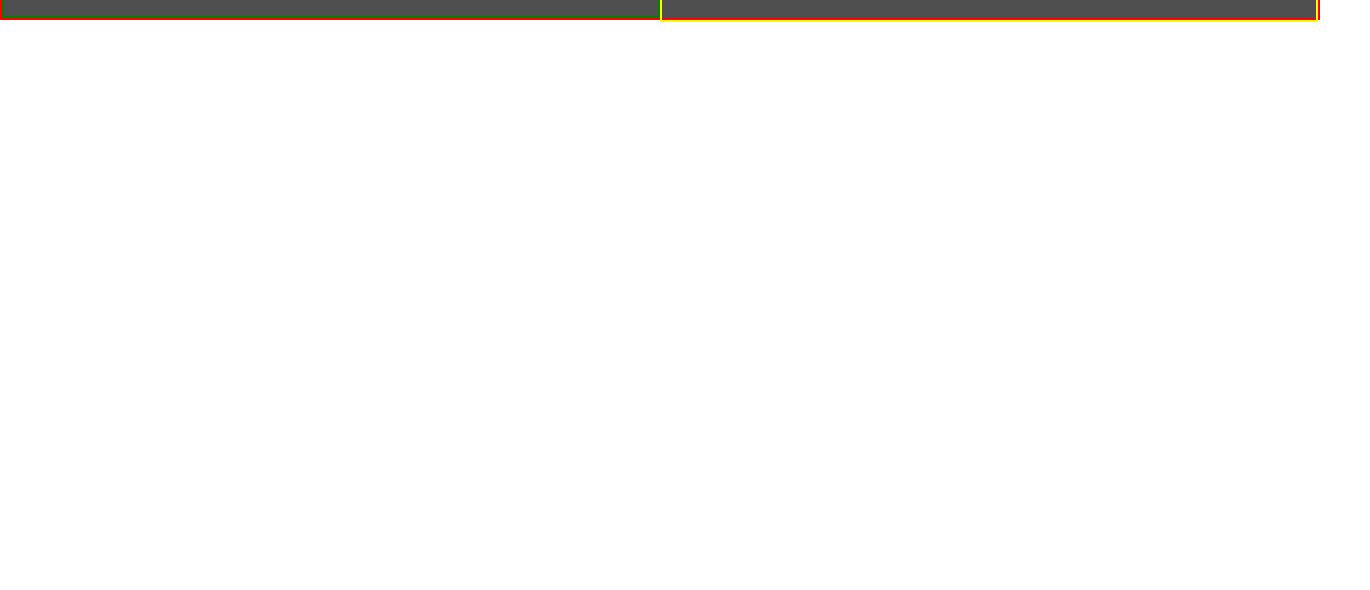
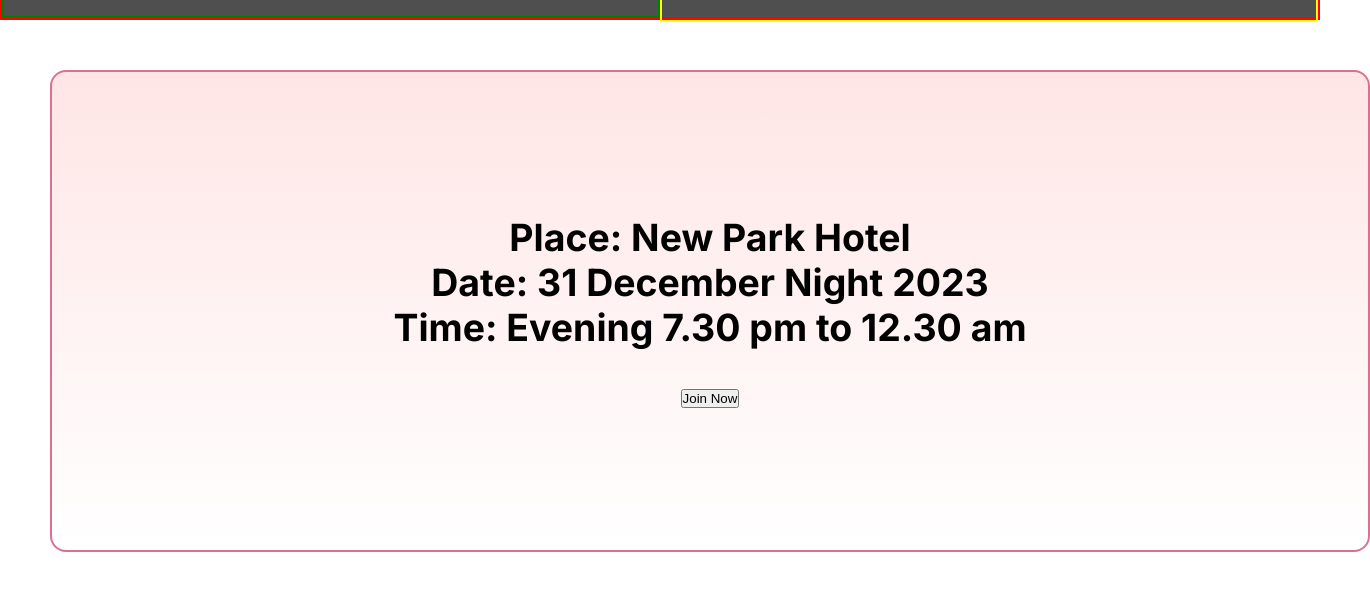
Before and after one commit to Orinakter/Reward-Module, a plain HTML site: page index.html in a window 1280 px wide. Shown: the part 2156-2746 px from the top of the page, 1370 px wide, since content can reach past the window. Before the commit the page ends 2178 px from the top, so only its background shows below. Drawn offline with nearby package versions, Linux system fonts and the light colour scheme; grey boxes are pictures that could not be loaded.

Commit message:
resolve problem

```diff
--- a/index.html
+++ b/index.html
@@ -42,6 +42,16 @@
             </div>
 
         </section>
+
+        <section class="new-park-hotel-containter">
+            <div class="hotel-content">
+                <h3><span color="red">Place:</span> New Park Hotel </h3>
+                <h3><span  color="red">Date:</span> 31 December Night 2023</h3>
+                <h3><span  color="red">Time:</span> Evening 7.30 pm to 12.30 am</h3>
+                <br>
+                <button>Join Now</button>
+
+        </section>
     </main>
     <footer>
 
--- a/styles/style.css
+++ b/styles/style.css
@@ -148,3 +148,33 @@ h1 {
   width: 349.16px;
   height: 464.65px;
 }
+
+/*hotel-park-starts here*/
+.new-park-hotel-containter{
+  width: 1320px;
+  height: 482px;
+  border: 2px solid palevioletred;
+  margin: 0 auto;
+  display: flex;
+  border-radius: 16px;
+  background: linear-gradient(180.00deg, rgba(255, 0, 0, 0.1),rgba(255, 0, 0, 0) 100%);
+  margin: 50px;
+}
+
+.hotel-content{
+  font-family:Inter;
+  font-size: 32px;
+  font-weight: 600;
+  display: flex;
+  justify-content: center;
+  flex-direction: column;
+  align-items: center;
+  margin: 0 auto;
+
+
+}
+.color{
+  width: 167px;
+  height: 56px;
+  background-color: rgb(255, 0, 0);
+}
```
